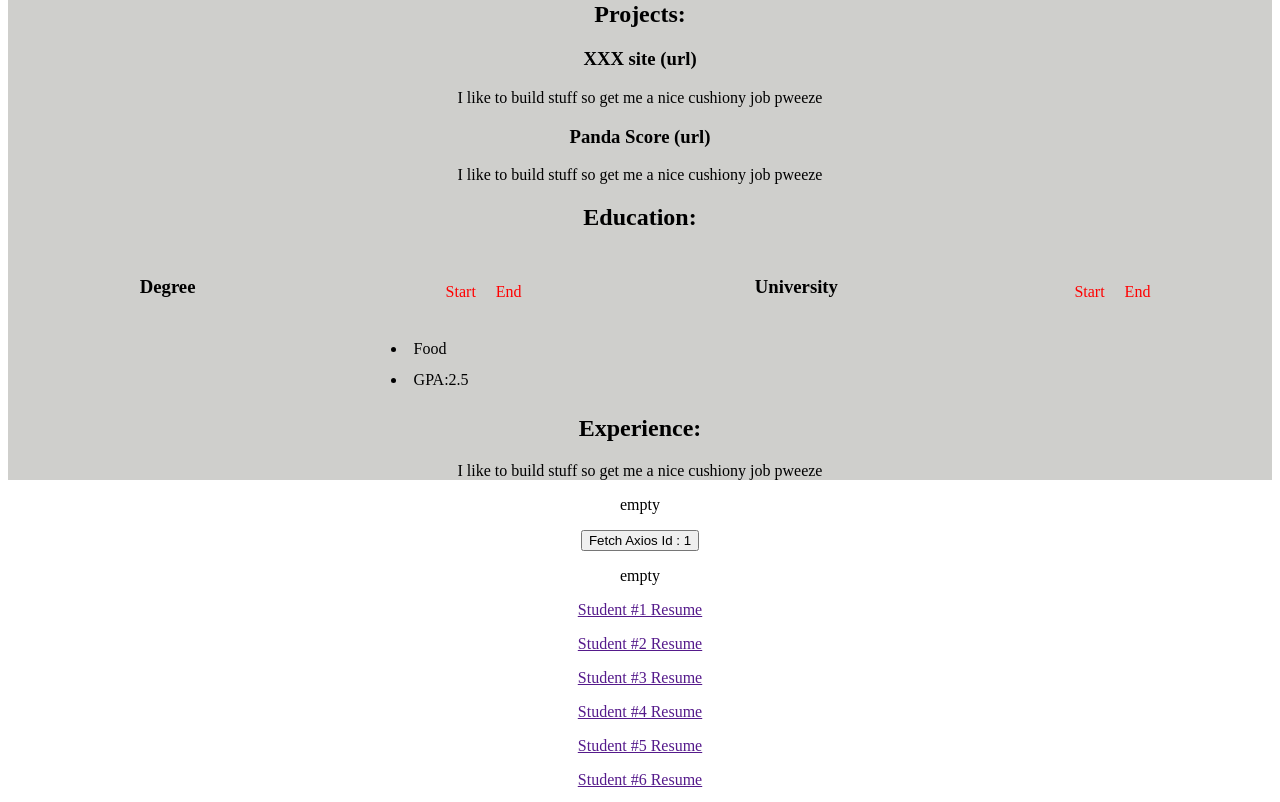
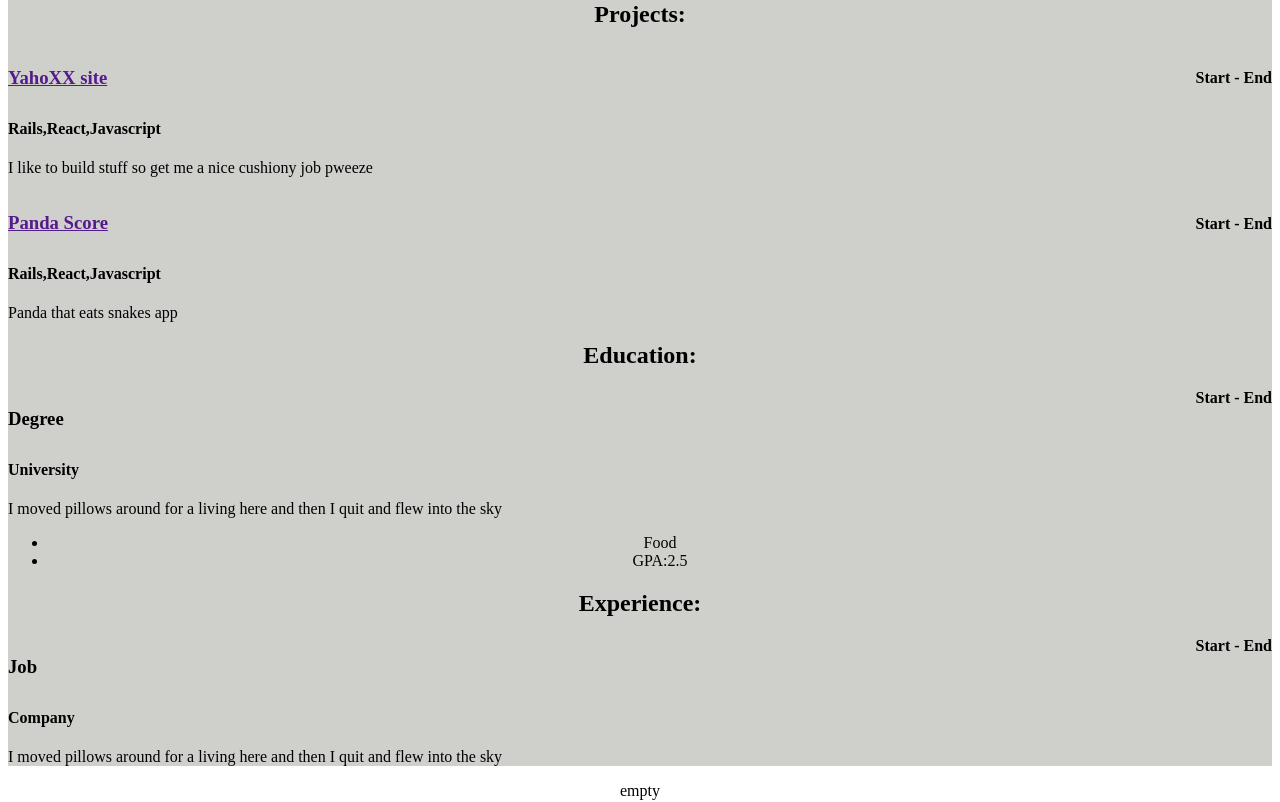
Before and after one commit to jonhoa/resume-frontend, a React (Vite) app: page / in a window 1280 px wide. Shown: the part 600-1402 px from the top of the page. Built offline with nearby package versions, Linux system fonts and the light colour scheme.

Commit message:
layout v3

```diff
--- a/src/App.css
+++ b/src/App.css
@@ -54,6 +54,16 @@
   padding:0.4rem;
   text-align:left
 }
+/* columns and rows */
+.col {
+  columns: 300px 2;
+}
+.col h3, .row h3,h4 , .row p{
+  text-align: left;
+}
+.col h4{
+  text-align: right;
+}
 /*  */
 @keyframes logo-spin {
   from {
--- a/src/Content.jsx
+++ b/src/Content.jsx
@@ -43,7 +43,7 @@ const axiosFetch = () => {
           <h3>Github</h3>
         </div>
 
-        <div class ="summary">
+        <div class ="row">
           <h2>Summary:</h2>
           <p>I like to build stuff so get me a nice cushiony job pweeze</p>
         </div>
@@ -58,33 +58,48 @@ const axiosFetch = () => {
           </ul>
         </div>
 
-        <div class ="projects">
+        <div class ="row">
           <h2>Projects:</h2>
-          <h3>XXX site (url)</h3>
-          <p>I like to build stuff so get me a nice cushiony job pweeze</p>
-          <h3>Panda Score (url)</h3>
-          <p>I like to build stuff so get me a nice cushiony job pweeze</p>
+            <div class = "col">
+              <a href=""><h3>YahoXX site</h3></a>
+              <h4>Start - End</h4>
+            </div>
+          <h4>Rails,React,Javascript</h4>
+            <p>I like to build stuff so get me a nice cushiony job pweeze</p>
+            <div class = "col">
+            <a href=""><h3>Panda Score</h3></a>
+              <h4>Start - End</h4>
+            </div>
+          <h4>Rails,React,Javascript</h4>
+            <p>Panda that eats snakes app</p>
         </div>
 
-        <div class ="education">
+        <div class ="row">
           <h2>Education:</h2>
-            <div class="education-header">
-              <h3>Degree</h3><p>Start</p><p>End</p>
+            <div class = "col">
+              <h3>Degree</h3>
+              <h4>Start - End</h4>
             </div>
-            <div class="education-header">
-              <h3>University</h3><p>Start</p><p>End</p>
-            </div>
+          <h4>University</h4>
+            <p>I moved pillows around for a living here and then I quit and flew into the sky</p>
             <ul>
               <li>Food</li>
               <li>GPA:2.5</li>
             </ul>
         </div>
 
-        <div class ="experience">
+        <div class ="row">
           <h2>Experience:</h2>
-          <p>I like to build stuff so get me a nice cushiony job pweeze</p>
+            <div class = "col">
+              <h3>Job</h3>
+              <h4>Start - End</h4>
+            </div>
+          <h4>Company</h4>
+            <p>I moved pillows around for a living here and then I quit and flew into the sky</p>
         </div>
+
       </div>
+
       {dataInfo ? <div>{dataInfo.map((resData => ( <div key ={resData.id}><button onClick={axiosShow}>Fetch Axios Id :{resData.id} </button>
         <p>{resData.first_name}</p></div>)))}</div>  : <div><p>empty</p></div>}
 
```
